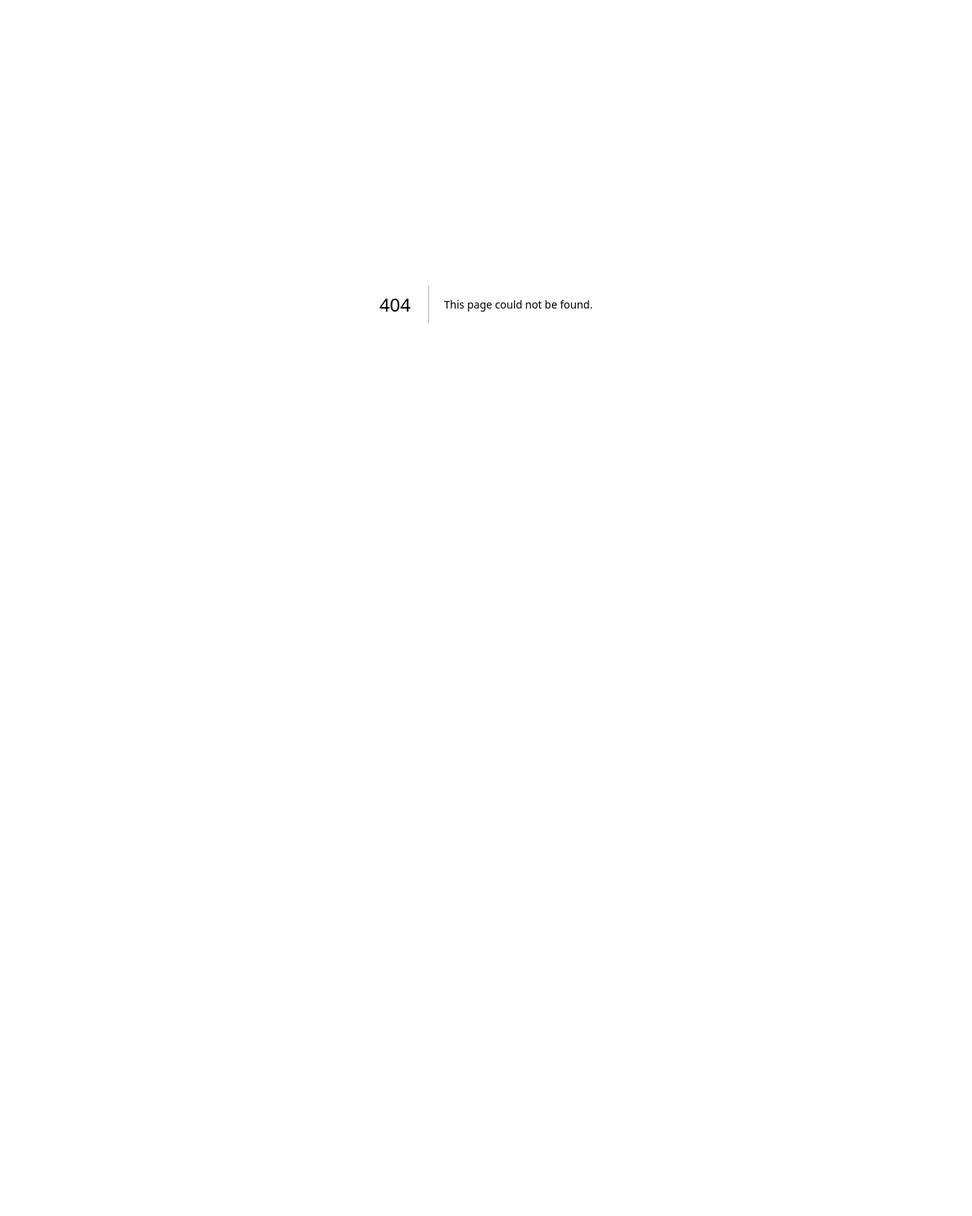
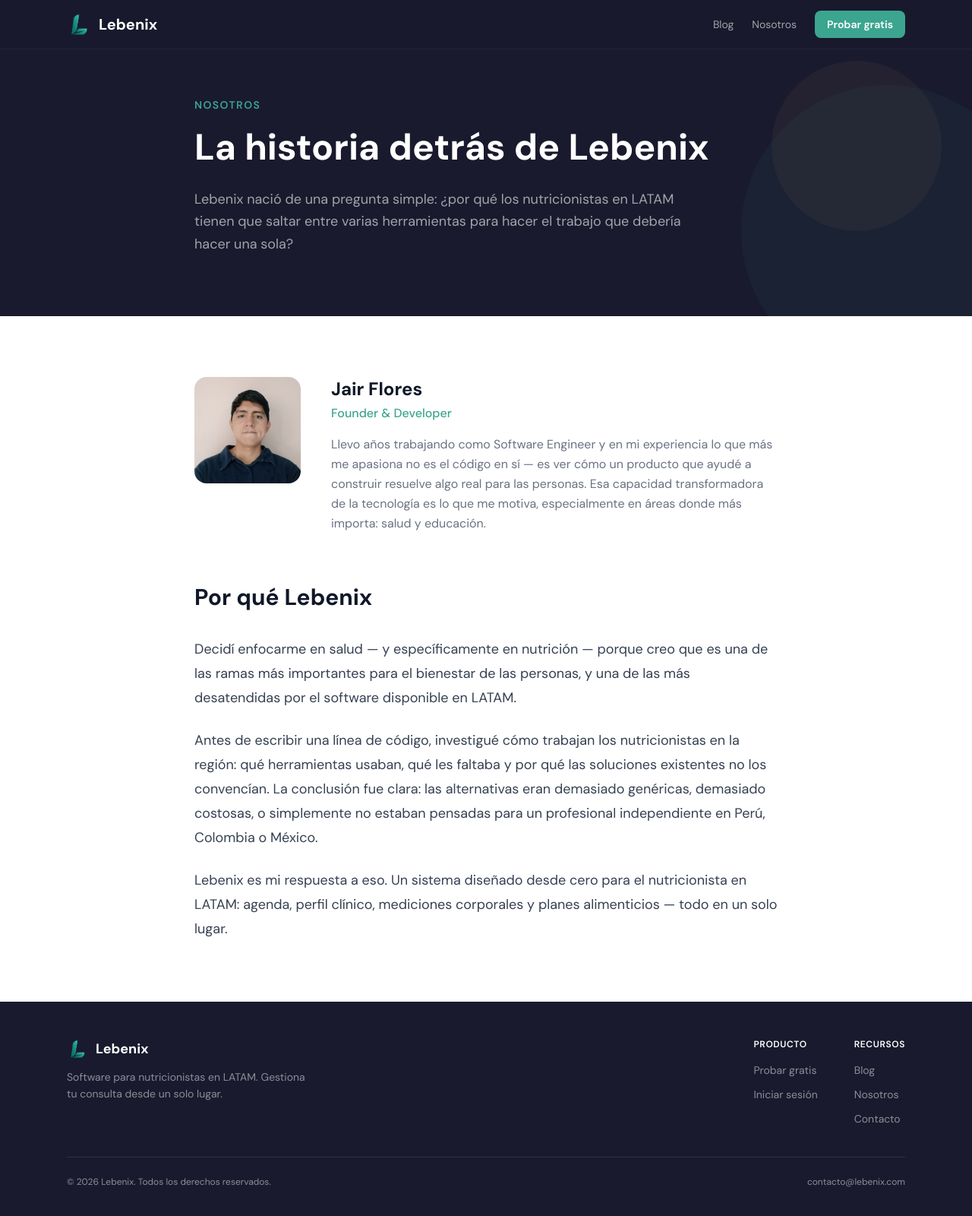
Before and after one commit to lebenix/landing, a Next.js app: page /about in a window 1280 px wide. Before the commit this address had no page. Shown: the top 1600 px of the page at 76% size. Before the commit the page ends 800 px from the top, so only its background shows below. Built offline with nearby package versions, Linux system fonts and the light colour scheme.

Commit message:
refactor: rename Spanish routes to English (nosotros→about, contacto→contact)

```diff
--- a/components/Footer.tsx
+++ b/components/Footer.tsx
@@ -36,10 +36,10 @@ export default function Footer() {
               <Link href="/blog" className="hover:text-white transition-colors">
                 Blog
               </Link>
-              <Link href="/nosotros" className="hover:text-white transition-colors">
+              <Link href="/about" className="hover:text-white transition-colors">
                 Nosotros
               </Link>
-              <Link href="/contacto" className="hover:text-white transition-colors">
+              <Link href="/contact" className="hover:text-white transition-colors">
                 Contacto
               </Link>
             </div>
--- a/components/Navbar.tsx
+++ b/components/Navbar.tsx
@@ -14,7 +14,7 @@ export default function Navbar() {
           <Link href="/blog" className="hidden md:block text-white/60 hover:text-white text-sm transition-colors">
             Blog
           </Link>
-          <Link href="/nosotros" className="hidden md:block text-white/60 hover:text-white text-sm transition-colors">
+          <Link href="/about" className="hidden md:block text-white/60 hover:text-white text-sm transition-colors">
             Nosotros
           </Link>
           <a
```
Also changed, not shown: app/about/page.tsx (renamed from app/nosotros/page.tsx), app/contact/page.tsx (renamed from app/contacto/page.tsx).
